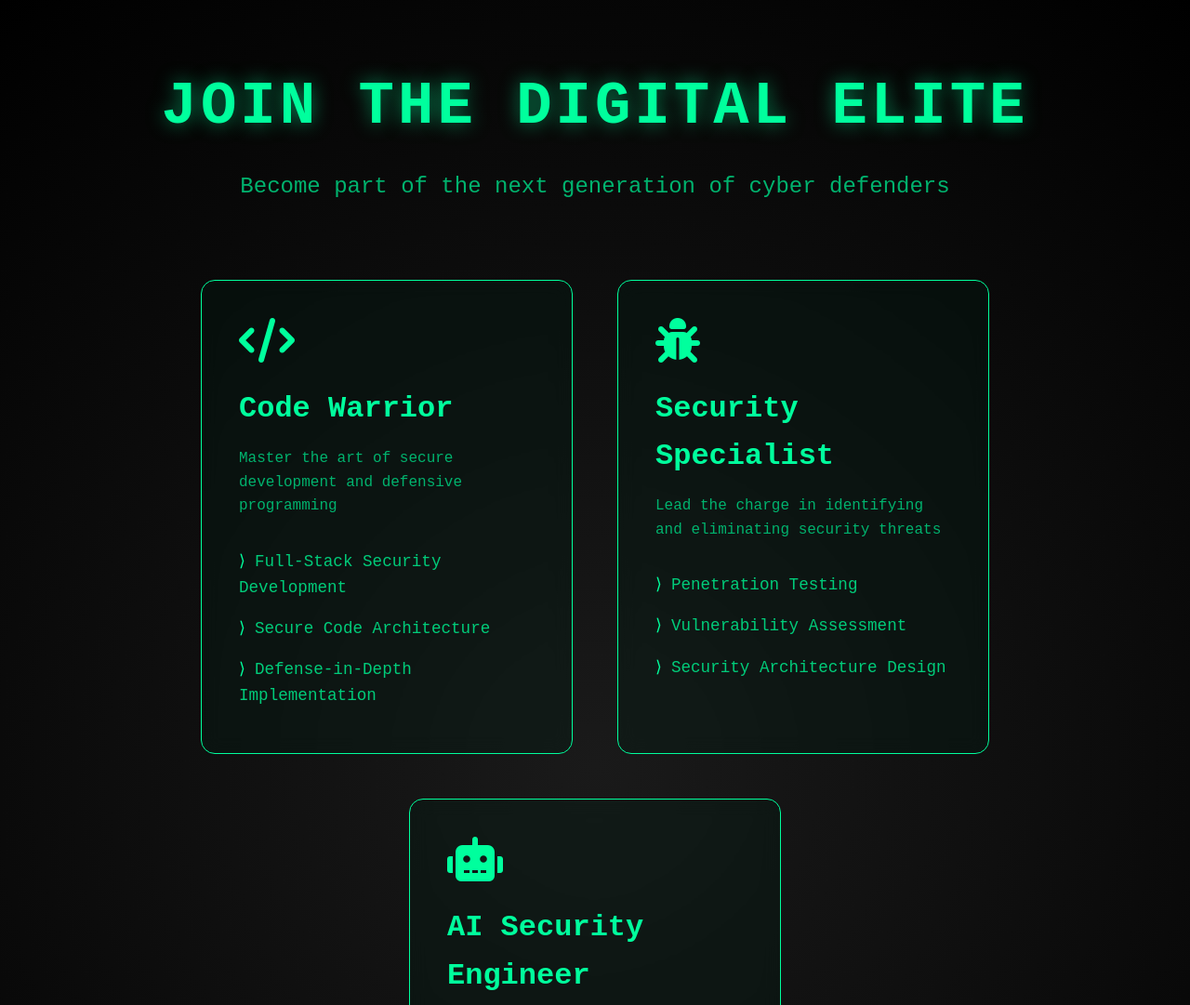
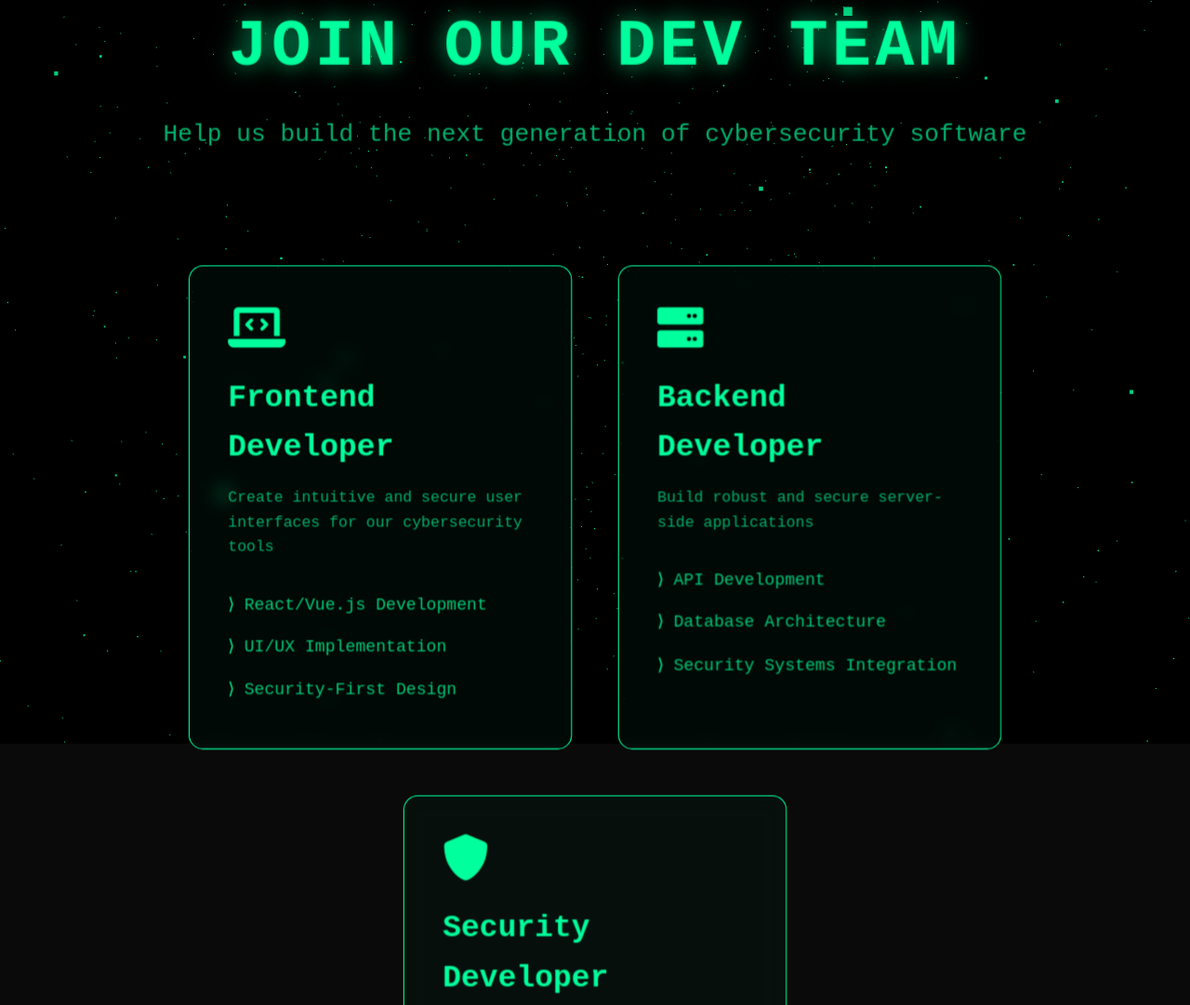
Before and after one commit to abhishek08130/cyberwar.github.io, a plain HTML site: page join.html in a window 1280 px wide. Shown: the top 1081 px of the page at 93% size. Drawn offline with nearby package versions, Linux system fonts and the light colour scheme.

Commit message:
added background

```diff
--- a/join.html
+++ b/join.html
@@ -3,7 +3,7 @@
 <head>
     <meta charset="UTF-8">
     <meta name="viewport" content="width=device-width, initial-scale=1.0">
-    <title>Join the Digital Resistance</title>
+    <title>Join Our Development Team</title>
     <script src="https://cdnjs.cloudflare.com/ajax/libs/three.js/r128/three.min.js"></script>
     <link rel="stylesheet" href="https://cdnjs.cloudflare.com/ajax/libs/font-awesome/6.0.0-beta3/css/all.min.css">
     <style>
@@ -18,22 +18,45 @@
             background: #0a0a0a;
             color: #00ff9d;
             line-height: 1.6;
+            overflow-x: hidden;
+            perspective: 1000px;
+        }
+
+        #bg-canvas {
+            position: fixed;
+            top: 0;
+            left: 0;
+            width: 100%;
+            height: 100%;
+            z-index: -1;
         }
 
         .hero {
             min-height: 100vh;
-            background: radial-gradient(circle at center, #1a1a1a 0%, #000000 100%);
+            position: relative;
             padding: 4rem 2rem;
+            transform-style: preserve-3d;
+            perspective: 2000px;
         }
 
         .container {
             max-width: 1400px;
             margin: 0 auto;
+            position: relative;
+            transform-style: preserve-3d;
         }
 
         .header {
             text-align: center;
             margin-bottom: 5rem;
+            position: relative;
+            transform: translateZ(50px);
+            animation: float 6s ease-in-out infinite;
+        }
+
+        @keyframes float {
+            0%, 100% { transform: translateZ(50px); }
+            50% { transform: translateZ(80px); }
         }
 
         h1 {
@@ -43,6 +66,12 @@
             text-transform: uppercase;
             letter-spacing: 4px;
             text-shadow: 0 0 20px rgba(0,255,157,0.5);
+            animation: glow 2s ease-in-out infinite alternate;
+        }
+
+        @keyframes glow {
+            from { text-shadow: 0 0 20px rgba(0,255,157,0.5); }
+            to { text-shadow: 0 0 30px rgba(0,255,157,0.8), 0 0 40px rgba(0,255,157,0.3); }
         }
 
         .subtitle {
@@ -56,6 +85,8 @@
             gap: 3rem;
             justify-content: center;
             margin: 4rem 0;
+            position: relative;
+            transform-style: preserve-3d;
         }
 
         .role-card {
@@ -65,11 +96,14 @@
             padding: 2.5rem;
             border-radius: 15px;
             backdrop-filter: blur(10px);
-            transition: transform 0.3s ease, box-shadow 0.3s ease;
+            transition: all 0.5s ease;
+            position: relative;
+            transform-style: preserve-3d;
+            transform: translateZ(20px);
         }
 
         .role-card:hover {
-            transform: translateY(-10px);
+            transform: translateZ(50px) rotateX(5deg) rotateY(5deg);
             box-shadow: 0 10px 30px rgba(0,255,157,0.2);
         }
 
@@ -77,21 +111,25 @@
             font-size: 3rem;
             color: #00ff9d;
             margin-bottom: 1.5rem;
+            transform: translateZ(30px);
         }
 
         .role-card h3 {
             font-size: 2rem;
             margin-bottom: 1rem;
             color: #00ff9d;
+            transform: translateZ(25px);
         }
 
         .role-card p {
             color: #00b36e;
             margin-bottom: 1.5rem;
+            transform: translateZ(20px);
         }
 
         .role-card ul {
             list-style: none;
+            transform: translateZ(15px);
         }
 
         .role-card li {
@@ -119,9 +157,12 @@
             letter-spacing: 2px;
             transition: all 0.3s ease;
             margin-top: 3rem;
+            position: relative;
+            transform: translateZ(40px);
         }
 
         .apply-btn:hover {
+            transform: translateZ(60px);
             background: #00ff9d;
             color: #000;
             box-shadow: 0 0 30px rgba(0,255,157,0.4);
@@ -130,6 +171,7 @@
         @media (max-width: 768px) {
             .hero {
                 padding: 2rem 1rem;
+                perspective: 1000px;
             }
 
             h1 {
@@ -142,69 +184,130 @@
         }
 
         @media (prefers-reduced-motion: reduce) {
-            .role-card {
-                transition: none;
+            .role-card, .header, .apply-btn {
+                transform: none !important;
+                transition: none !important;
+                animation: none !important;
             }
         }
     </style>
 </head>
 <body>
+    <canvas id="bg-canvas"></canvas>
     <section class="hero">
         <div class="container">
             <div class="header">
-                <h1>Join the Digital Elite</h1>
-                <p class="subtitle">Become part of the next generation of cyber defenders</p>
+                <h1>Join Our Dev Team</h1>
+                <p class="subtitle">Help us build the next generation of cybersecurity software</p>
             </div>
 
             <div class="roles">
                 <div class="role-card">
-                    <i class="fas fa-code"></i>
-                    <h3>Code Warrior</h3>
-                    <p>Master the art of secure development and defensive programming</p>
+                    <i class="fas fa-laptop-code"></i>
+                    <h3>Frontend Developer</h3>
+                    <p>Create intuitive and secure user interfaces for our cybersecurity tools</p>
                     <ul>
-                        <li>Full-Stack Security Development</li>
-                        <li>Secure Code Architecture</li>
-                        <li>Defense-in-Depth Implementation</li>
+                        <li>React/Vue.js Development</li>
+                        <li>UI/UX Implementation</li>
+                        <li>Security-First Design</li>
                     </ul>
                 </div>
 
                 <div class="role-card">
-                    <i class="fas fa-bug"></i>
-                    <h3>Security Specialist</h3>
-                    <p>Lead the charge in identifying and eliminating security threats</p>
+                    <i class="fas fa-server"></i>
+                    <h3>Backend Developer</h3>
+                    <p>Build robust and secure server-side applications</p>
                     <ul>
-                        <li>Penetration Testing</li>
-                        <li>Vulnerability Assessment</li>
-                        <li>Security Architecture Design</li>
+                        <li>API Development</li>
+                        <li>Database Architecture</li>
+                        <li>Security Systems Integration</li>
                     </ul>
                 </div>
 
                 <div class="role-card">
-                    <i class="fas fa-robot"></i>
-                    <h3>AI Security Engineer</h3>
-                    <p>Develop intelligent systems for advanced threat detection</p>
+                    <i class="fas fa-shield-alt"></i>
+                    <h3>Security Developer</h3>
+                    <p>Develop core security features and tools</p>
                     <ul>
-                        <li>Machine Learning for Security</li>
-                        <li>Automated Threat Response</li>
-                        <li>Predictive Security Analytics</li>
+                        <li>Security Tool Development</li>
+                        <li>Encryption Implementation</li>
+                        <li>Vulnerability Scanner Creation</li>
                     </ul>
                 </div>
             </div>
 
             <div style="text-align: center;">
-                <a href="#" class="apply-btn">Join Now <i class="fas fa-arrow-right"></i></a>
+                <a href="#" class="apply-btn">Apply Now <i class="fas fa-arrow-right"></i></a>
             </div>
         </div>
     </section>
 
     <script>
+        // Three.js background setup
+        const scene = new THREE.Scene();
+        const camera = new THREE.PerspectiveCamera(75, window.innerWidth / window.innerHeight, 0.1, 1000);
+        const renderer = new THREE.WebGLRenderer({
+            canvas: document.querySelector('#bg-canvas'),
+            antialias: true
+        });
+
+        renderer.setPixelRatio(window.devicePixelRatio);
+        renderer.setSize(window.innerWidth, window.innerHeight);
+        camera.position.setZ(30);
+
+        // Create grid of particles
+        const particlesGeometry = new THREE.BufferGeometry();
+        const particlesCount = 2000;
+        const posArray = new Float32Array(particlesCount * 3);
+
+        for(let i = 0; i < particlesCount * 3; i++) {
+            posArray[i] = (Math.random() - 0.5) * 100;
+        }
+
+        particlesGeometry.setAttribute('position', new THREE.BufferAttribute(posArray, 3));
+
+        const particlesMaterial = new THREE.PointsMaterial({
+            size: 0.1,
+            color: 0x00ff9d,
+            transparent: true,
+            opacity: 0.8
+        });
+
+        const particlesMesh = new THREE.Points(particlesGeometry, particlesMaterial);
+        scene.add(particlesMesh);
+
+        // Animation
+        function animate() {
+            requestAnimationFrame(animate);
+            particlesMesh.rotation.x += 0.0005;
+            particlesMesh.rotation.y += 0.0005;
+            renderer.render(scene, camera);
+        }
+
+        animate();
+
+        // Responsive canvas
+        window.addEventListener('resize', () => {
+            camera.aspect = window.innerWidth / window.innerHeight;
+            camera.updateProjectionMatrix();
+            renderer.setSize(window.innerWidth, window.innerHeight);
+        });
+
+        // Card hover effects
         document.querySelectorAll('.role-card').forEach(card => {
-            card.addEventListener('mouseenter', () => {
-                card.style.transform = 'translateY(-10px)';
+            card.addEventListener('mousemove', (e) => {
+                const rect = card.getBoundingClientRect();
+                const x = e.clientX - rect.left;
+                const y = e.clientY - rect.top;
+
+                const rotateX = (y - rect.height / 2) / 20;
+                const rotateY = -(x - rect.width / 2) / 20;
+
+                card.style.transform = `translateZ(50px) rotateX(${rotateX}deg) rotateY(${rotateY}deg)`;
             });
 
             card.addEventListener('mouseleave', () => {
-                card.style.transform = 'translateY(0)';
+                card.style.transform = 'translateZ(20px)';
             });
         });
     </script>
```
